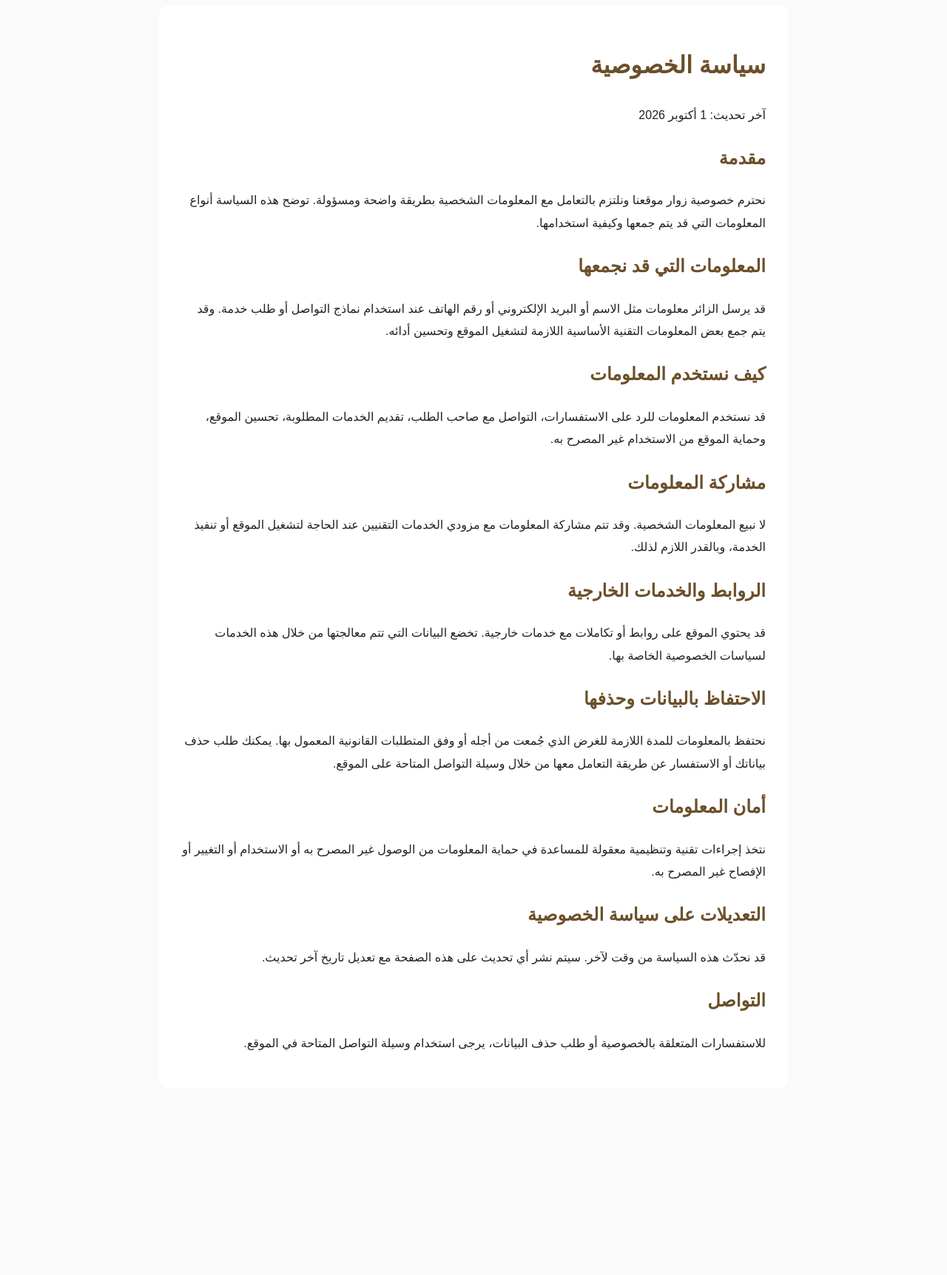
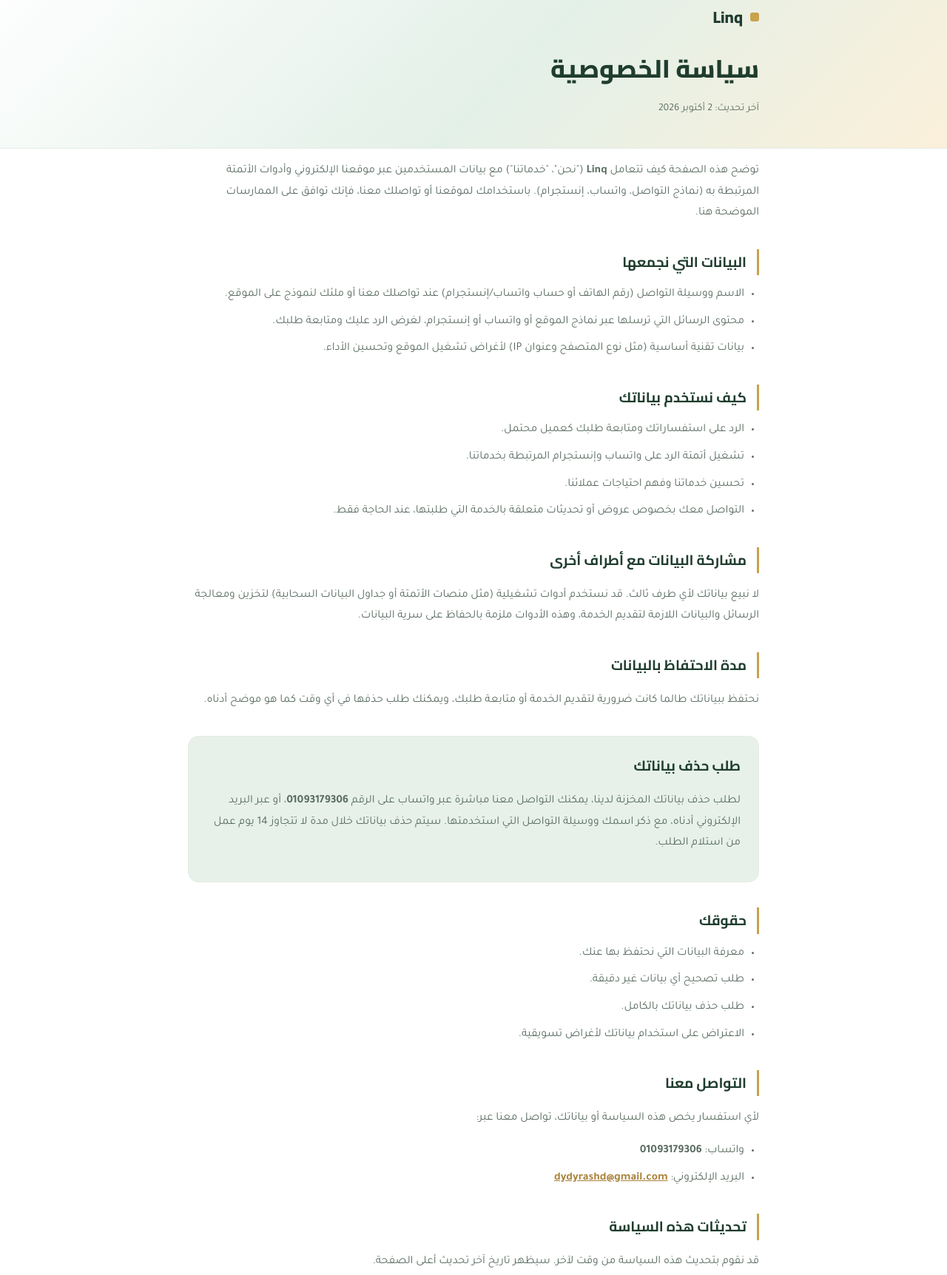
Before and after one commit to dydyrashd-cpu/sada-website, a plain HTML site: page privacy-policy/index.html in a window 1280 px wide. Shown: the part 53-1777 px from the top of the page at 74% size. Before the commit the page ends 1585 px from the top, so only its background shows below. Drawn offline with Linux system fonts and the light colour scheme.

Commit message:
Update Linq privacy policy

```diff
--- a/privacy-policy/index.html
+++ b/privacy-policy/index.html
@@ -1,37 +1,31 @@
-<!doctype html>
+<!DOCTYPE html>
 <html lang="ar" dir="rtl">
 <head>
-<meta charset="utf-8">
-<meta name="viewport" content="width=device-width, initial-scale=1">
-<title>سياسة الخصوصية | Sada Website</title>
+<meta charset="UTF-8">
+<meta name="viewport" content="width=device-width, initial-scale=1, viewport-fit=cover">
+<title>سياسة الخصوصية | Linq</title>
+<link rel="preconnect" href="https://fonts.googleapis.com">
+<link rel="preconnect" href="https://fonts.gstatic.com" crossorigin>
+<link href="https://fonts.googleapis.com/css2?family=Cairo:wght@600;700;800&family=Tajawal:wght@400;500;700&display=swap" rel="stylesheet">
 <style>
-body{font-family:Arial,sans-serif;line-height:1.9;max-width:850px;margin:40px auto;padding:20px;color:#222;background:#fafafa}
-main{background:#fff;padding:30px;border-radius:14px}
-h1,h2{color:#6b4f2a}
+:root{--gold-500:#C9A24B;--gold-600:#A9823A;--paper:#FFFFFF;--paper-soft:#E7F1EA;--ink:#1F3D2E;--ink-soft:#5B6E62;--line:#E3ECE5}
+@media (prefers-color-scheme: dark){:root:not([data-theme="light"]){--paper:#0B1220;--ink:#EDF1F8;--ink-soft:#9AA6C0;--line:#233052;--paper-soft:#111A2E}}
+*{box-sizing:border-box}body{margin:0;background:var(--paper);color:var(--ink);font-family:'Tajawal',sans-serif;line-height:1.85}h1,h2,.brand{font-family:'Cairo',sans-serif;margin:0}.wrap{max-width:820px;margin:0 auto;padding:0 24px}header{background:linear-gradient(135deg,#FFFFFF 0%,#E3F0E8 55%,#FBF0DA 100%);padding:56px 0 40px;border-bottom:1px solid var(--line)}.brand{display:flex;align-items:center;gap:10px;font-size:22px;font-weight:800;margin-bottom:18px}.brand-dot{width:12px;height:12px;border-radius:3px;background:var(--gold-500)}h1{font-size:clamp(24px,4vw,34px);font-weight:800}.updated{color:var(--ink-soft);font-size:14px;margin-top:10px}main{padding:48px 0 80px}section{margin-bottom:34px}h2{font-size:19px;margin-bottom:12px;padding-right:14px;border-right:3px solid var(--gold-500)}p,li{color:var(--ink-soft);font-size:15.5px}ul{margin:0;padding-right:20px}li{margin-bottom:8px}.box{background:var(--paper-soft);border:1px solid var(--line);border-radius:14px;padding:22px 24px}a{color:var(--gold-600);font-weight:700}footer{border-top:1px solid var(--line);padding:28px 0;text-align:center;color:var(--ink-soft);font-size:13px}
 </style>
 </head>
 <body>
-<main>
-<h1>سياسة الخصوصية</h1>
-<p>آخر تحديث: 1 أكتوبر 2026</p>
-<h2>مقدمة</h2>
-<p>نحترم خصوصية زوار موقعنا ونلتزم بالتعامل مع المعلومات الشخصية بطريقة واضحة ومسؤولة. توضح هذه السياسة أنواع المعلومات التي قد يتم جمعها وكيفية استخدامها.</p>
-<h2>المعلومات التي قد نجمعها</h2>
-<p>قد يرسل الزائر معلومات مثل الاسم أو البريد الإلكتروني أو رقم الهاتف عند استخدام نماذج التواصل أو طلب خدمة. وقد يتم جمع بعض المعلومات التقنية الأساسية اللازمة لتشغيل الموقع وتحسين أدائه.</p>
-<h2>كيف نستخدم المعلومات</h2>
-<p>قد نستخدم المعلومات للرد على الاستفسارات، التواصل مع صاحب الطلب، تقديم الخدمات المطلوبة، تحسين الموقع، وحماية الموقع من الاستخدام غير المصرح به.</p>
-<h2>مشاركة المعلومات</h2>
-<p>لا نبيع المعلومات الشخصية. وقد تتم مشاركة المعلومات مع مزودي الخدمات التقنيين عند الحاجة لتشغيل الموقع أو تنفيذ الخدمة، وبالقدر اللازم لذلك.</p>
-<h2>الروابط والخدمات الخارجية</h2>
-<p>قد يحتوي الموقع على روابط أو تكاملات مع خدمات خارجية. تخضع البيانات التي تتم معالجتها من خلال هذه الخدمات لسياسات الخصوصية الخاصة بها.</p>
-<h2>الاحتفاظ بالبيانات وحذفها</h2>
-<p>نحتفظ بالمعلومات للمدة اللازمة للغرض الذي جُمعت من أجله أو وفق المتطلبات القانونية المعمول بها. يمكنك طلب حذف بياناتك أو الاستفسار عن طريقة التعامل معها من خلال وسيلة التواصل المتاحة على الموقع.</p>
-<h2>أمان المعلومات</h2>
-<p>نتخذ إجراءات تقنية وتنظيمية معقولة للمساعدة في حماية المعلومات من الوصول غير المصرح به أو الاستخدام أو التغيير أو الإفصاح غير المصرح به.</p>
-<h2>التعديلات على سياسة الخصوصية</h2>
-<p>قد نحدّث هذه السياسة من وقت لآخر. سيتم نشر أي تحديث على هذه الصفحة مع تعديل تاريخ آخر تحديث.</p>
-<h2>التواصل</h2>
-<p>للاستفسارات المتعلقة بالخصوصية أو طلب حذف البيانات، يرجى استخدام وسيلة التواصل المتاحة في الموقع.</p>
+<header><div class="wrap"><div class="brand"><span class="brand-dot"></span> Linq</div><h1>سياسة الخصوصية</h1><div class="updated">آخر تحديث: 2 أكتوبر 2026</div></div></header>
+<main class="wrap">
+<section><p>توضح هذه الصفحة كيف تتعامل <strong>Linq</strong> ("نحن"، "خدماتنا") مع بيانات المستخدمين عبر موقعنا الإلكتروني وأدوات الأتمتة المرتبطة به (نماذج التواصل، واتساب، إنستجرام). باستخدامك لموقعنا أو تواصلك معنا، فإنك توافق على الممارسات الموضحة هنا.</p></section>
+<section><h2>البيانات التي نجمعها</h2><ul><li>الاسم ووسيلة التواصل (رقم الهاتف أو حساب واتساب/إنستجرام) عند تواصلك معنا أو ملئك لنموذج على الموقع.</li><li>محتوى الرسائل التي ترسلها عبر نماذج الموقع أو واتساب أو إنستجرام، لغرض الرد عليك ومتابعة طلبك.</li><li>بيانات تقنية أساسية (مثل نوع المتصفح وعنوان IP) لأغراض تشغيل الموقع وتحسين الأداء.</li></ul></section>
+<section><h2>كيف نستخدم بياناتك</h2><ul><li>الرد على استفساراتك ومتابعة طلبك كعميل محتمل.</li><li>تشغيل أتمتة الرد على واتساب وإنستجرام المرتبطة بخدماتنا.</li><li>تحسين خدماتنا وفهم احتياجات عملائنا.</li><li>التواصل معك بخصوص عروض أو تحديثات متعلقة بالخدمة التي طلبتها، عند الحاجة فقط.</li></ul></section>
+<section><h2>مشاركة البيانات مع أطراف أخرى</h2><p>لا نبيع بياناتك لأي طرف ثالث. قد نستخدم أدوات تشغيلية (مثل منصات الأتمتة أو جداول البيانات السحابية) لتخزين ومعالجة الرسائل والبيانات اللازمة لتقديم الخدمة، وهذه الأدوات ملزمة بالحفاظ على سرية البيانات.</p></section>
+<section><h2>مدة الاحتفاظ بالبيانات</h2><p>نحتفظ ببياناتك طالما كانت ضرورية لتقديم الخدمة أو متابعة طلبك، ويمكنك طلب حذفها في أي وقت كما هو موضح أدناه.</p></section>
+<section><div class="box"><h2 style="border:none;padding:0;">طلب حذف بياناتك</h2><p>لطلب حذف بياناتك المخزنة لدينا، يمكنك التواصل معنا مباشرة عبر واتساب على الرقم <strong>01093179306</strong>، أو عبر البريد الإلكتروني أدناه، مع ذكر اسمك ووسيلة التواصل التي استخدمتها. سيتم حذف بياناتك خلال مدة لا تتجاوز 14 يوم عمل من استلام الطلب.</p></div></section>
+<section><h2>حقوقك</h2><ul><li>معرفة البيانات التي نحتفظ بها عنك.</li><li>طلب تصحيح أي بيانات غير دقيقة.</li><li>طلب حذف بياناتك بالكامل.</li><li>الاعتراض على استخدام بياناتك لأغراض تسويقية.</li></ul></section>
+<section><h2>التواصل معنا</h2><p>لأي استفسار يخص هذه السياسة أو بياناتك، تواصل معنا عبر:</p><ul><li>واتساب: <strong>01093179306</strong></li><li>البريد الإلكتروني: <a href="mailto:dydyrashd@gmail.com">dydyrashd@gmail.com</a></li></ul></section>
+<section><h2>تحديثات هذه السياسة</h2><p>قد نقوم بتحديث هذه السياسة من وقت لآخر. سيظهر تاريخ آخر تحديث أعلى الصفحة.</p></section>
 </main>
+<footer>© 2026 Linq — جميع الحقوق محفوظة</footer>
 </body>
 </html>
```
